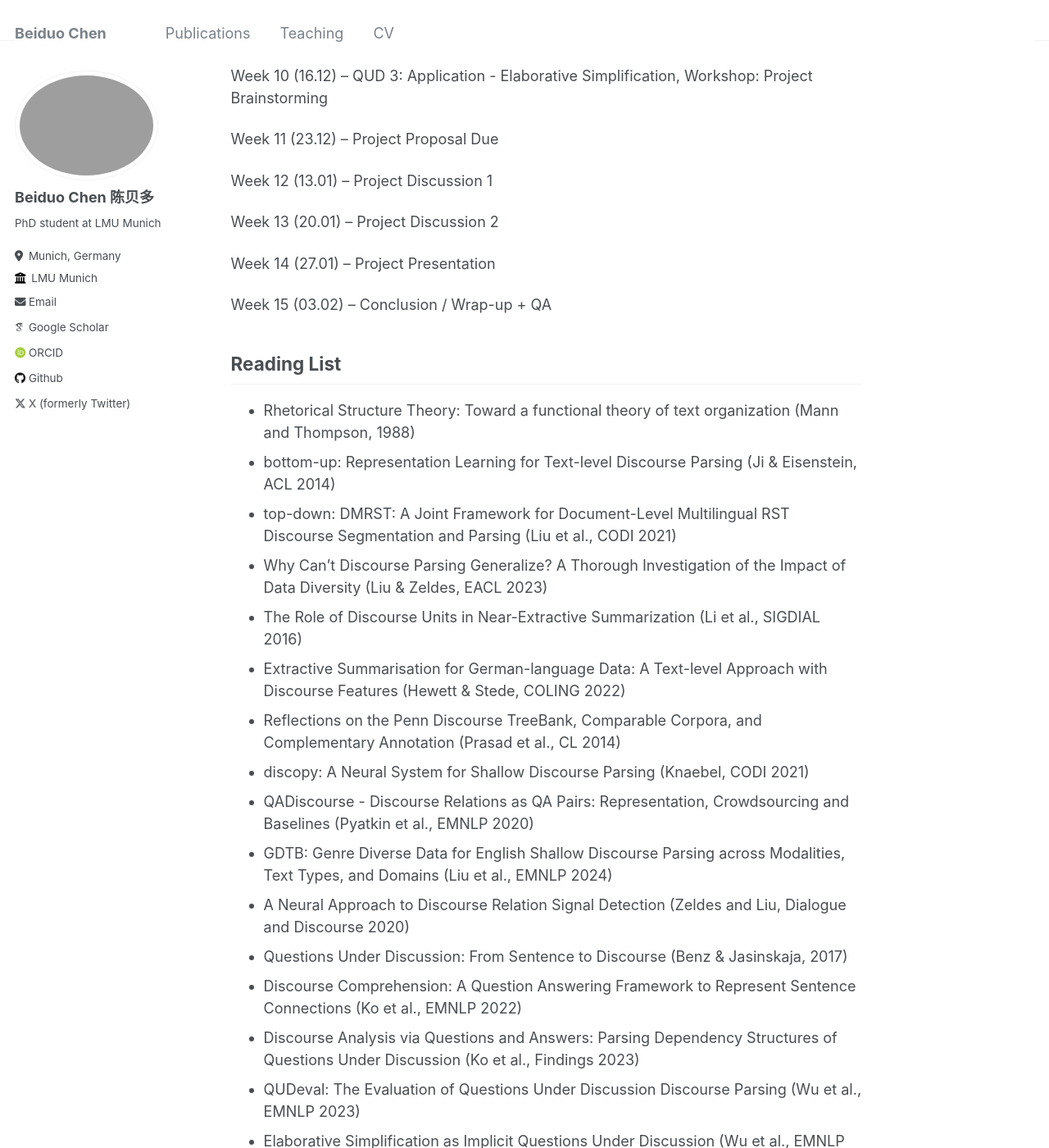
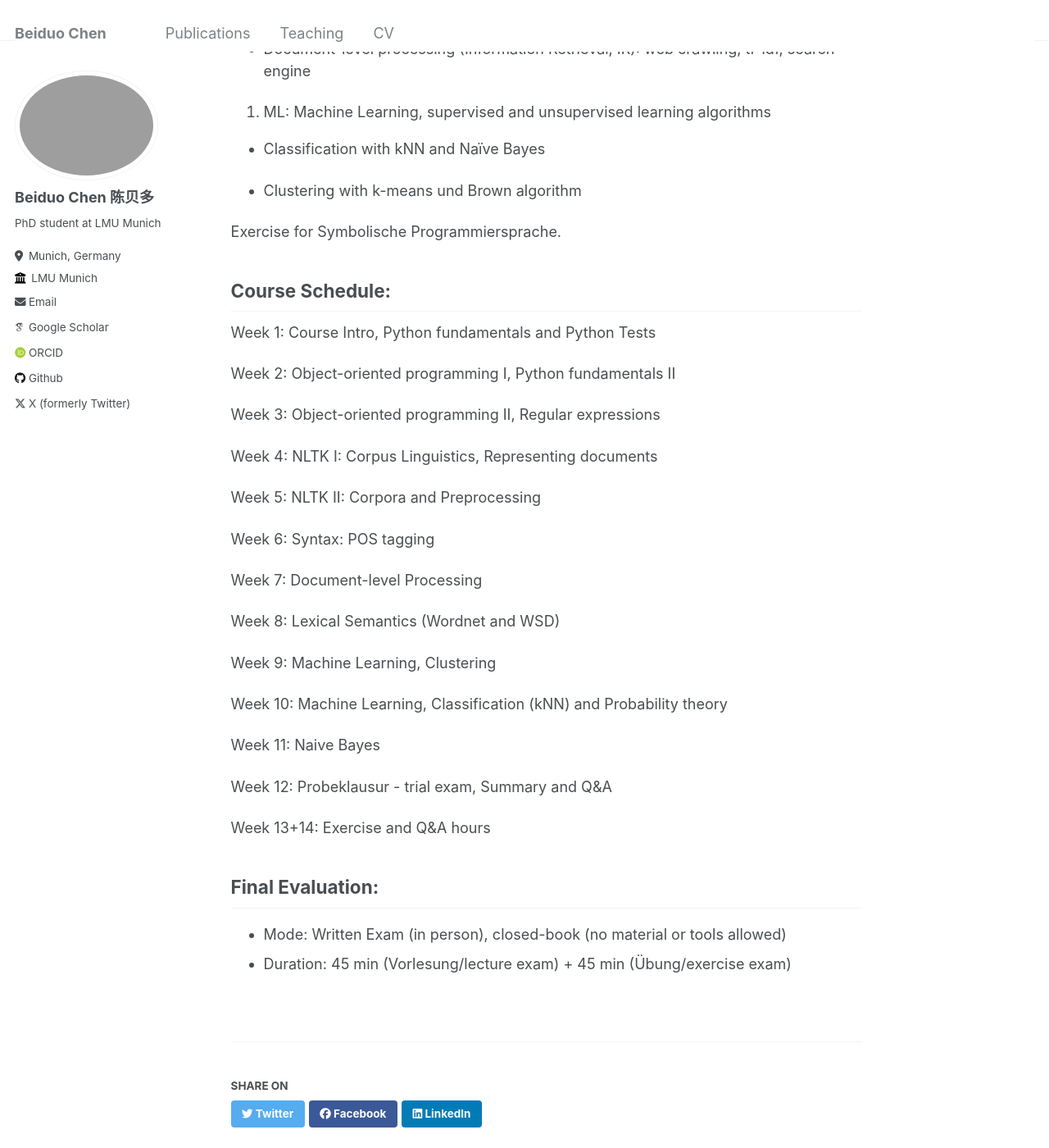
Before and after one commit to Mckysse/mckysse.github.io, a Jekyll site: the page built from _teaching/2024-fall-teaching-7.md, in a window 1280 px wide and 1400 px high, scrolled down 784 px. Shown: the whole window at 82% size. Built offline with Jekyll 4.4.1, drawn with Linux system fonts in a browser that asks for light colours; some web fonts are replaced; some of the changed text lies outside the part shown.

Commit message:
teaching updates

```diff
--- a/_teaching/2024-fall-teaching-7.md
+++ b/_teaching/2024-fall-teaching-7.md
@@ -1,74 +1,76 @@
 ---
-title: "Discourse Modeling and Processing Seminar WS2425"
+title: "Symbolische Programmiersprache Wintersemester 24/25"
 collection: teaching
-type: "Graduate course"
+type: "Undergraduate course"
 permalink: /teaching/2024-fall-teaching-7
 venue: "Ludwig-Maximilians-Universität München, 13 Fakultät für Sprach- und Literaturwissenschaften, Department II, Centrum für Informations- und Sprachverarbeitung"
 date: 2024-10-01
 location: "Munich, German"
 ---
 
-Serve as: Teaching Assistant
+Serve as: Teacher
 
-Teacher: Prof. Dr. Yang Janet Liu, Beiduo Chen
+Teacher (exercise part): Dr. Robert Litschko, Beiduo Chen
+
+## Course Description
+
+This course is about (Python) coding, language processing and some machine learning.
+
+1. Fundamentals:
+
+* Python fundamentals, including (Unit) Tests
+
+* Object-oriented programming in Python
+
+2. NLP (and IR) foundations:
+
+* How to represent text, corpora and NLP pre-processing in NLTK
+
+* Syntactic processing
+
+* Lexical semantic processing
+
+* Document-level processing (Information Retrieval, IR): web crawling, tf-idf, search engine
+
+3. ML: Machine Learning, supervised and unsupervised learning
+algorithms
+
+* Classification with kNN and Naïve Bayes
+
+* Clustering with k-means und Brown algorithm
+
+Exercise for Symbolische Programmiersprache.
 
 ## Course Schedule:
 
-Week 1 (14.10) -- Introduction & Overview
+Week 1: Course Intro, Python fundamentals and Python Tests
 
-Week 2 (21.10) -- RST 1: Fundamentals, Parsing, Parsing Gneneralization
+Week 2: Object-oriented programming I, Python fundamentals II
 
-Week 3 (28.10) -- RST 2: Application - Summarization, Workshop - RST & Summarization
+Week 3: Object-oriented programming II, Regular expressions
 
-Week 4 (04.11) -- PDTB 1: Fundamentals, Parsing
+Week 4: NLTK I: Corpus Linguistics, Representing documents
 
-Week 5 (11.11) -- Cancelled
+Week 5: NLTK II: Corpora and Preprocessing
 
-Week 6 (18.11) -- PDTB 2: Application - QADiscourse, Data - GDTB
+Week 6: Syntax: POS tagging
 
-Week 7 (25.11) -- Discourse Signaling
+Week 7: Document-level Processing
 
-Week 8 (02.12) -- QUD 1: Fundamentals
+Week 8: Lexical Semantics (Wordnet and WSD)
 
-Week 9 (09.12) -- QUD 2: Parsing & Evaluation
+Week 9: Machine Learning, Clustering
 
-Week 10 (16.12) -- QUD 3: Application - Elaborative Simplification, Workshop: Project Brainstorming
+Week 10: Machine Learning, Classification (kNN) and Probability theory
 
-Week 11 (23.12) -- Project Proposal Due
+Week 11: Naive Bayes
 
-Week 12 (13.01) -- Project Discussion 1
+Week 12: Probeklausur - trial exam, Summary and Q&A
 
-Week 13 (20.01) -- Project Discussion 2
-
-Week 14 (27.01) -- Project Presentation
-
-Week 15 (03.02) -- Conclusion / Wrap-up + QA
-
-## Reading List
-
-* Rhetorical Structure Theory: Toward a functional theory of text organization (Mann and Thompson, 1988)
-* bottom-up: Representation Learning for Text-level Discourse Parsing (Ji & Eisenstein, ACL 2014)
-* top-down: DMRST: A Joint Framework for Document-Level Multilingual RST Discourse Segmentation and Parsing (Liu et al., CODI 2021)
-* Why Can’t Discourse Parsing Generalize? A Thorough Investigation of the Impact of Data Diversity (Liu & Zeldes, EACL 2023)
-* The Role of Discourse Units in Near-Extractive Summarization (Li et al., SIGDIAL 2016)
-* Extractive Summarisation for German-language Data: A Text-level Approach with Discourse Features (Hewett & Stede, COLING 2022)
-* Reflections on the Penn Discourse TreeBank, Comparable Corpora, and Complementary Annotation (Prasad et al., CL 2014)
-* discopy: A Neural System for Shallow Discourse Parsing (Knaebel, CODI 2021)
-* QADiscourse - Discourse Relations as QA Pairs: Representation, Crowdsourcing and Baselines (Pyatkin et al., EMNLP 2020)
-* GDTB: Genre Diverse Data for English Shallow Discourse Parsing across Modalities, Text Types, and Domains (Liu et al., EMNLP 2024)
-* A Neural Approach to Discourse Relation Signal Detection (Zeldes and Liu, Dialogue and Discourse 2020)
-* Questions Under Discussion: From Sentence to Discourse (Benz & Jasinskaja, 2017)
-* Discourse Comprehension: A Question Answering Framework to Represent Sentence Connections (Ko et al., EMNLP 2022)
-* Discourse Analysis via Questions and Answers: Parsing Dependency Structures of Questions Under Discussion (Ko et al., Findings 2023)
-* QUDeval: The Evaluation of Questions Under Discussion Discourse Parsing (Wu et al., EMNLP 2023)
-* Elaborative Simplification as Implicit Questions Under Discussion (Wu et al., EMNLP 2023)
+Week 13+14: Exercise and Q&A hours
 
 
-## Course Assessment and Final Grading
-As described in the first lecture, there are a few major milestones and prerequisites before submitting your final project paper:
+## Final Evaluation:
 
-* 1-page project propose: this should describe your main research question(s), datasets to use, proposed method(s), group members, and a plan of division of labor etc. This is due on Monday, 23.12.2024. There won't be a class meeting that day.
-* project discussion with instructors: this is to get individual feedback for your proposal from the instructors. This is currently scheduled during the lectures on 13/01/2025 and 20/01/205.
-* in-class project presentation: this is to showcase your work to the whole class and get feedback from your peers. WIP is fine. This is currently scheduled during the second-to-last lecture, Monday, 27/01/2025.
-
-The final project paper is due on 17/02/2025. More details to come and will be provided during lectures.
+* Mode: Written Exam (in person), closed-book (no material or tools allowed)
+* Duration: 45 min (Vorlesung/lecture exam) + 45 min (Übung/exercise exam)
```
Also changed, not shown: _teaching/2024-fall-teaching-6.md (+47 -49 lines), _teaching/2025-spring-teaching-8.md (added, +66 -0 lines), _teaching/2025-spring-teaching-9.md (added, +62 -0 lines).
